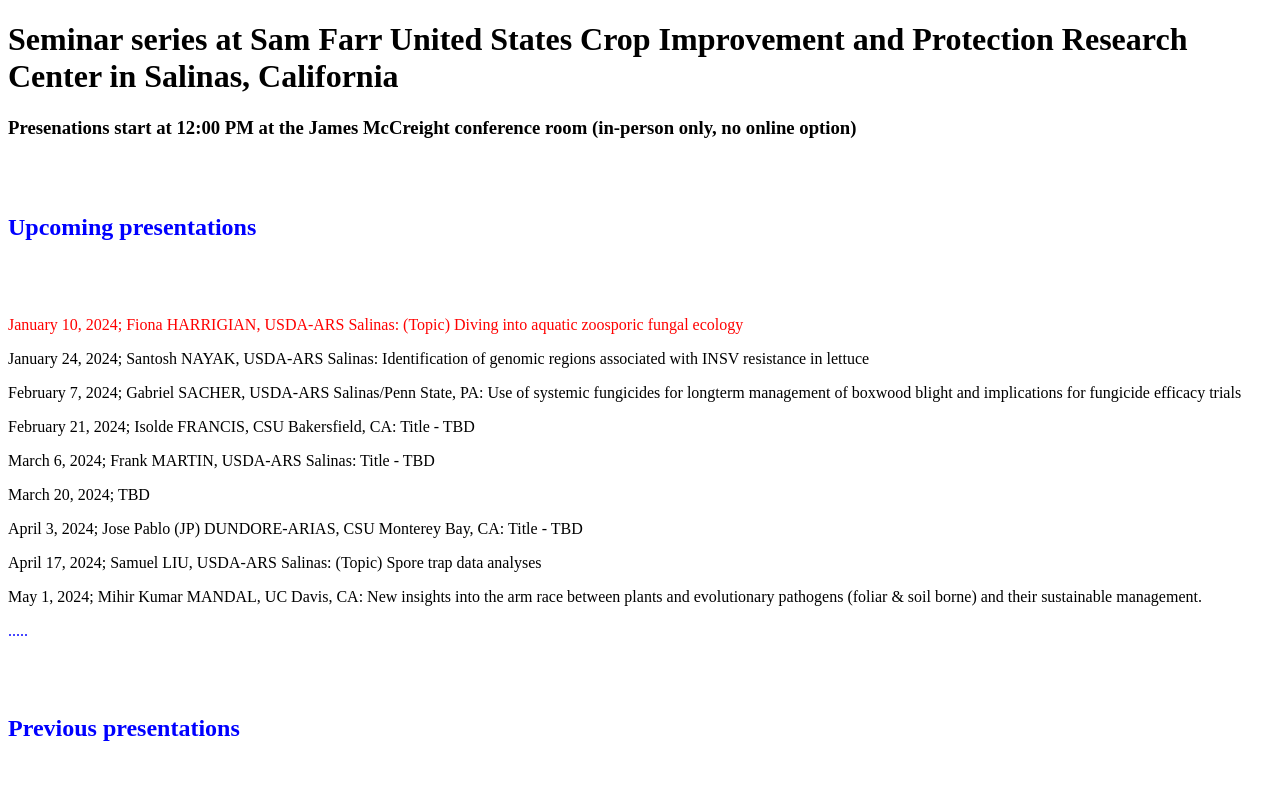
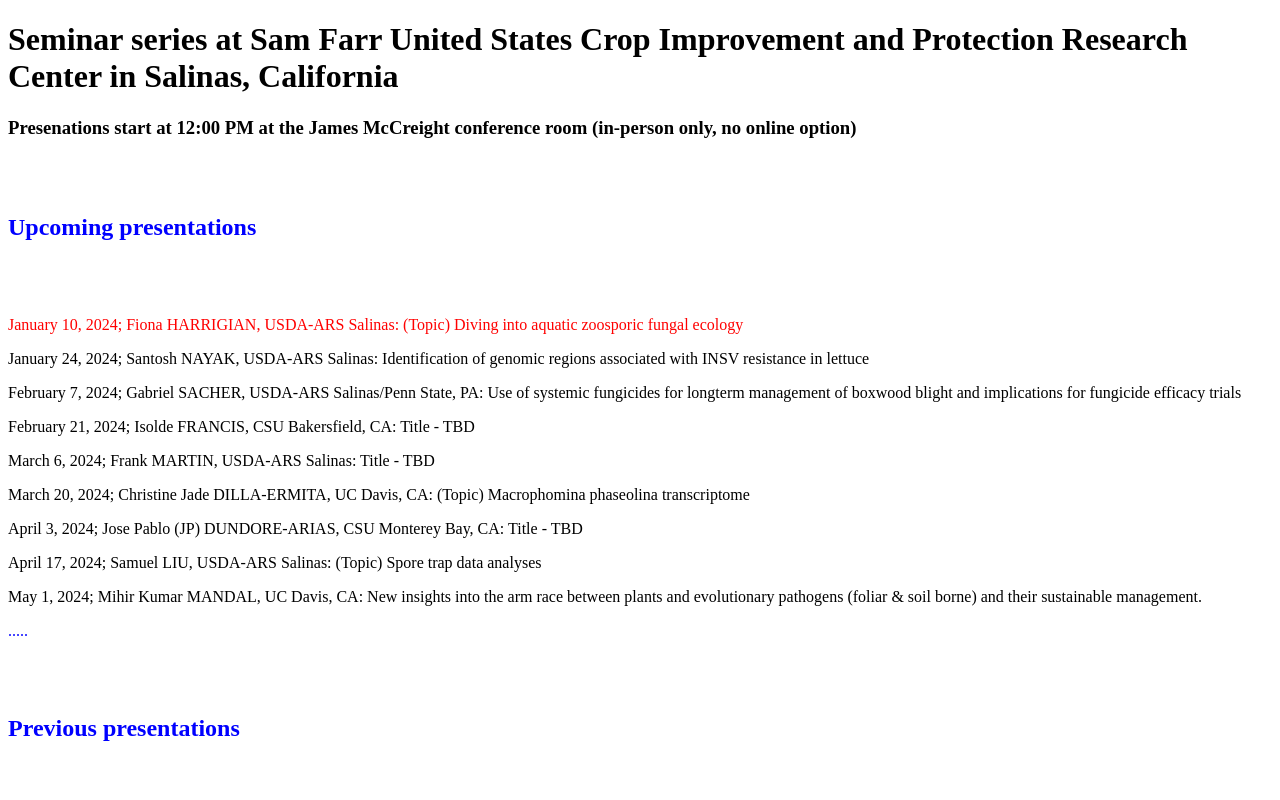
Before and after one commit to Orgovan/Orgovan.github.io, a plain HTML site: page index.html in a window 1280 px wide. Shown: the top 800 px of the page. Drawn offline with Linux system fonts and the light colour scheme.

Commit message:
Update index.html

```diff
--- a/index.html
+++ b/index.html
@@ -18,7 +18,7 @@
    <p>February 7, 2024; Gabriel SACHER, USDA-ARS Salinas/Penn State, PA: Use of systemic fungicides for longterm management of boxwood blight and implications for fungicide efficacy trials<p>
    <p>February 21, 2024; Isolde FRANCIS, CSU Bakersfield, CA: Title - TBD<p>
    <p>March 6, 2024; Frank MARTIN, USDA-ARS Salinas: Title - TBD<p>
-   <p>March 20, 2024; TBD<p>
+   <p>March 20, 2024; Christine Jade DILLA-ERMITA, UC Davis, CA: (Topic) Macrophomina phaseolina transcriptome<p>
    <p>April 3, 2024; Jose Pablo (JP) DUNDORE-ARIAS, CSU Monterey Bay, CA: Title - TBD<p>
    <p>April 17, 2024; Samuel LIU, USDA-ARS Salinas: (Topic) Spore trap data analyses<p>
    <p>May 1, 2024; Mihir Kumar MANDAL, UC Davis, CA: New insights into the arm race between plants and evolutionary pathogens (foliar & soil borne) and their sustainable management.<p>
```
